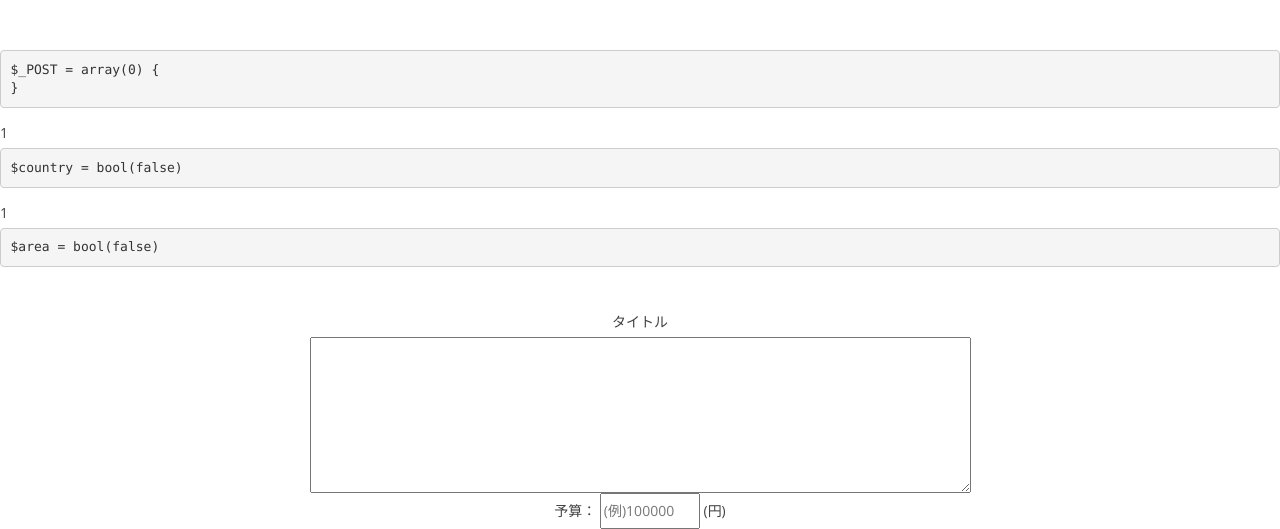
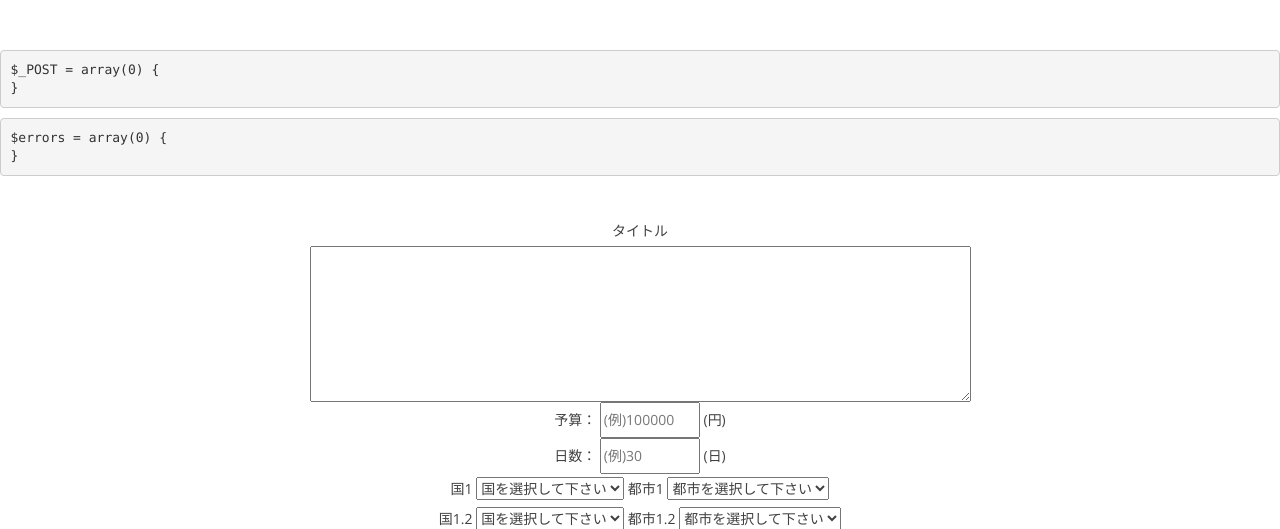
Before and after one commit to teruteruteru1/team_KOICHIRO, a PHP site: page /plan_form.php in a window 1280 px wide. Shown: the top 529 px of the page. Run offline with PHP 8.4, Linux system fonts and the light colour scheme; tables that the repository leaves empty or names only in its code hold one stand-in row (values such as "Sample post"); some libraries are stand-ins or nearby versions.

Commit message:
[WIP]いろいろ

```diff
--- a/plan_form.php
+++ b/plan_form.php
@@ -28,13 +28,9 @@
         $countries[] = $country;
     }
     $count_country = count($countries);
-    echo $count_country;//国名プルダウン用カウントカントリー
+    //echo $count_country;//国名プルダウン用カウントカントリー
 
-    echo '<br>';
-    echo '<pre>';
-    echo '$country = ';
-    var_dump($country);
-    echo '</pre>';
+
 
 //areasテーブルから取ってくる
     $sql = 'SELECT * FROM `areas` WHERE 1';
@@ -51,13 +47,7 @@
         $areas[] = $area;
     }
     $count_area = count($areas);
-    echo $count_area;//国名プルダウン用カウントカントリー
-
-    echo '<br>';
-    echo '<pre>';
-    echo '$area = ';
-    var_dump($area);
-    echo '</pre>';
+    //echo $count_area;//国名プルダウン用カウントカントリーß
 
 // バリデーション
     $errors = array(); //一度戻ってきたときのエラー用
@@ -82,11 +72,8 @@
         $arrival_date = $_POST['arrival_date'];
         $title_comment = $_POST['title_comment'];
         $title_img_name = $_POST['title_img_name'];
-        //写真たちをぶん回すぜpicturesに保存するデータたち
-        // 条件分岐でぶん回す
-        $pic_name0 = $_POST['pic_name0'];
-        $comment0 = $_POST['comment0'];
-        //ユーザー名のからチェック
+
+        //各空チェック
         if ($title == '') {
             $errors['title'] = 'blank';
         }
@@ -99,26 +86,54 @@
         if ($country_id_1 == '') {
             $errors['country_id_1'] = 'blank';
         }
-        // 国とエリアは１だけ入っていればOK
-        // if ($country_id_2 == '') {
-        //     $errors['country_id_2'] = 'blank';
-        // }
-        // if ($country_id_3 == '') {
-        //     $errors['country_id_3'] = 'blank';
-        // }
         if ($area_id_1 == '') {
             $errors['area_id_1'] = 'blank';
         }
-        if ($email == '') {
-            $errors['email'] = 'blank';
+        if ($depart_date == '') {
+            $errors['depart_date'] = 'blank';
         }
-        if ($name == '') {
-            $errors['name'] = 'blank';
+        if ($arrival_date == '') {
+            $errors['arrival_date'] = 'blank';
         }
-        if ($email == '') {
-            $errors['email'] = 'blank';
+        if ($title_comment == '') {
+            $errors['title_comment'] = 'blank';
         }
+        if ($title_img_name == '') {
+            $errors['title_img_name'] = 'blank';
+        }
+        // メイン画像の空チェック
+        if (!isset($_REQUEST['action'])) {
+              $title_img_name = $_FILES['title_img_name']['name'];
+          }
+
+          if (!empty($file_name)) {
+              //jpeg/png/gifの３種類に変更する
+              $file_type = substr($file_name,-3) ;
+              $file_type = strtolower($file_type);
+              if ($file_type != 'jpg' && $file_type != 'png' && $file_type != 'gif') {
+                $errors['img_name'] = 'type';
+              }
+          }else{
+              $errors['img_name'] = 'blank';
+          }
+
+          if (isset($_REQUEST['action'])){
+              $errors['img_name'] = 'rewrite';
+          }
+
+        //写真たちをぶん回すぜpicturesに保存するデータたち
+        // 条件分岐でぶん回す
+        // $pic_name0 = $_POST['pic_name0'];
+        // $comment0 = $_POST['comment0'];
+        // if ($email == '') {
+        //     $errors['email'] = 'blank';
+        // }
     }
+
+    echo '<pre>';
+    echo '$errors = ';
+    var_dump($errors);
+    echo '</pre>';
 
     //     //パスワードの空チェック
     //     $str_c = strlen($password);
@@ -253,7 +268,7 @@
             </div>
 
             国1
-            <select name="country">
+            <select name="country_id_1">
                 <option value="0" selected="selected" class="msg">国を選択して下さい</option>
                 <?php for($i=0; $i<$count_country ; $i++){ ?>
                  <option value="<?php echo $countries[$i]['country_name']; ?>" class="<?php echo $countries[$i]['id']; ?>"><?php echo $countries[$i]['country_name']; ?></option>
@@ -263,7 +278,7 @@
 
             都市1
             <!-- 中間テーブルから国名を持ってくる？ -->
-            <select name="city_">
+            <select name="area_id_1">
               <option value="0" selected="selected" class="msg">都市を選択して下さい</option>
               <?php for($i=0; $i<$count_area ; $i++){ ?>
                 <option value="<?php echo $areas[$i]['area_name']; ?>" class="<?php echo $areas[$i]['country_id']; ?>"><?php echo $areas[$i]['area_name']; ?></option>
```
